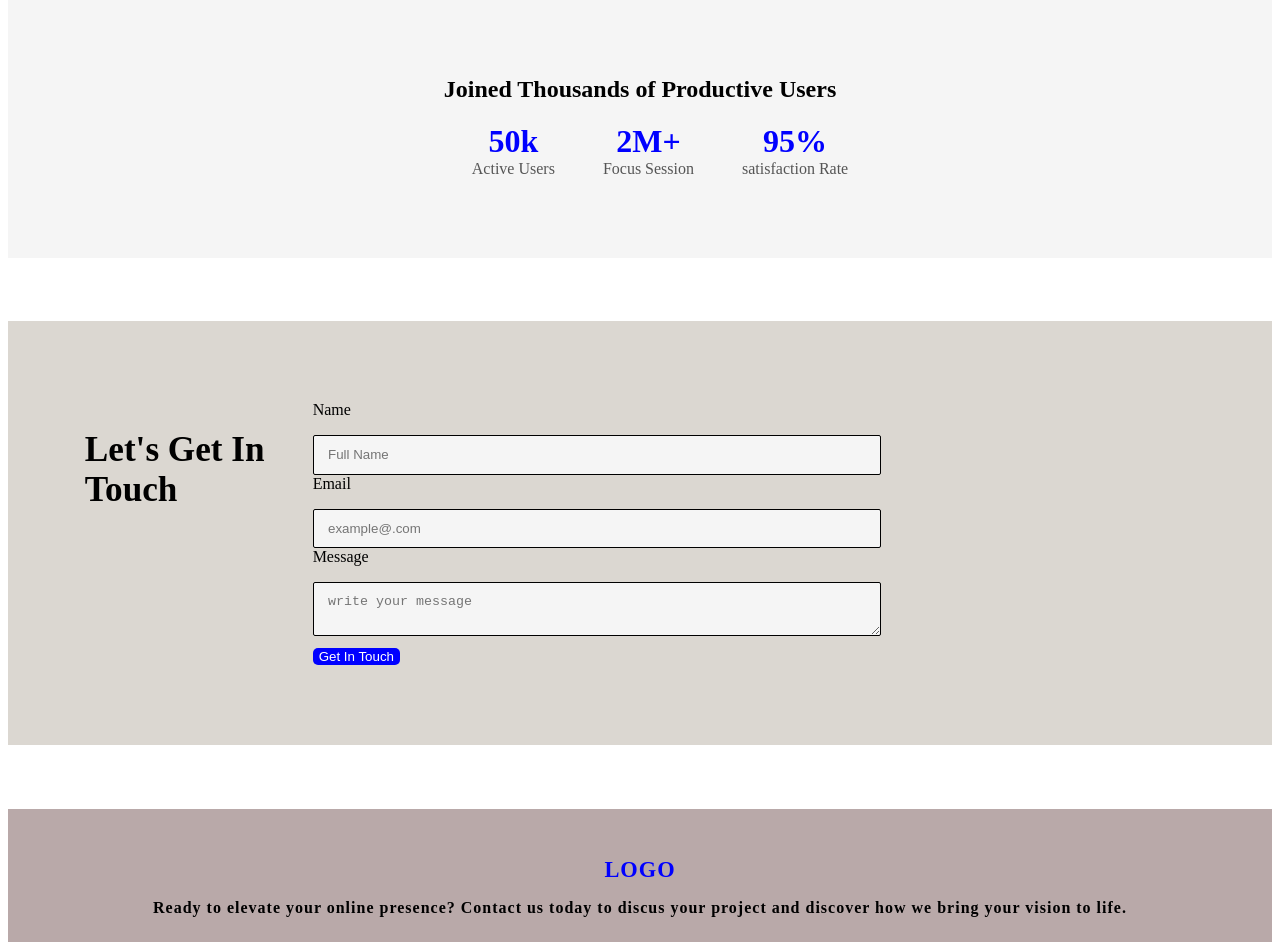
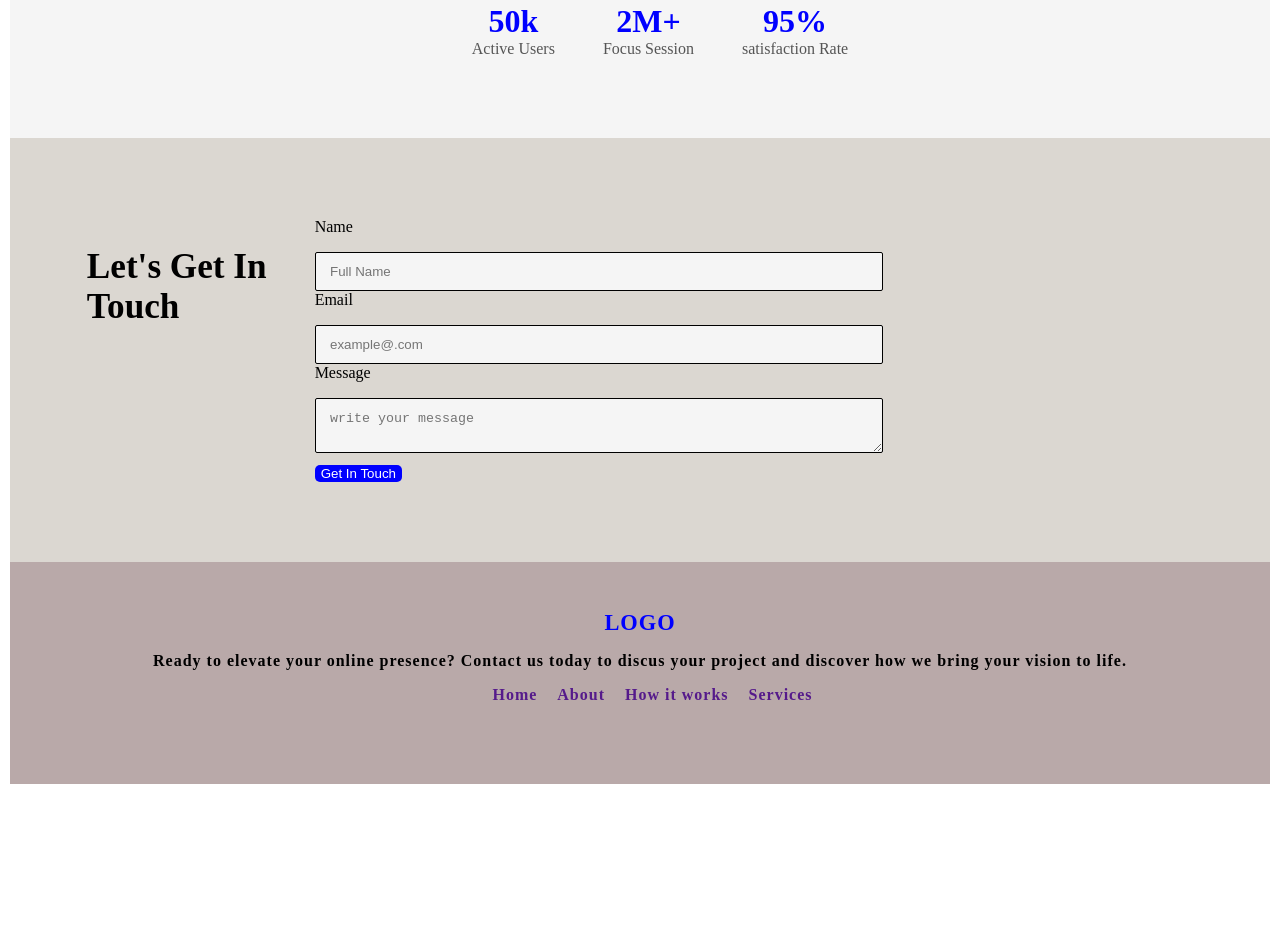
Before and after one commit to enjoydas213/My-First-Assignment, a plain HTML site: page index.html in a window 1280 px wide. Shown: the part 998-1940 px from the top of the page. After the commit the page ends 1792 px from the top, so only its background shows below. Drawn offline with Linux system fonts and the light colour scheme.

Commit message:
added my final task

```diff
--- a/index.html
+++ b/index.html
@@ -56,7 +56,14 @@
         <span class="logo">LOGO</span>
         <p class="finish">Ready to elevate your online presence? Contact us today to discus your project and discover
             how we bring your vision to life. </p>
-
+        <nav>
+            <ul>
+                <li><a href="">Home</a></li>
+                <li><a href="">About</a></li>
+                <li><a href="">How it works</a></li>
+                <li><a href="">Services</a></li>
+            </ul>
+        </nav>
     </footer>
 </body>
 
--- a/styles.css/blog.css
+++ b/styles.css/blog.css
@@ -1,6 +1,5 @@
-img {
-    max-width: 100%;
-    display: block;
+body {
+    padding: 2px 2px;
 }
 
 .navbar {
@@ -34,7 +33,7 @@ button {
 }
 
 .button_top :hover {
-    background-color: black;
+    background-color: rgb(226, 11, 11);
 }
 
 .bannar-title {
@@ -58,14 +57,18 @@ button {
     font-size: smaller;
 }
 
+.button_head :hover {
+    background-color: rebeccapurple;
+}
+
 .action {
     display: grid;
     gap: 3rem;
     grid-template-columns: minmax(280px, 1fr);
     align-items: center;
     display: flex;
-    margin-top: 10%;
     padding: 5rem 6vw;
+    background-color: whitesmoke;
 }
 
 .action_text h2 {
@@ -126,7 +129,6 @@ button {
 .contact {
     display: flex;
     background-color: rgb(219, 215, 209);
-    margin-top: 5%;
 }
 
 .contact_form label {
@@ -152,9 +154,21 @@ button {
 .footer {
     text-align: center;
     padding: 3rem 6vw 4rem;
-    color: black;
     font-weight: 700;
     letter-spacing: 1px;
     background-color: rgb(185, 169, 169);
-    margin-top: 5%;
 }
+
+nav li a {
+    text-decoration: none;
+}
+
+nav li {
+    list-style: none;
+    display: inline;
+    margin-right: 15px;
+}
+
+nav li :hover {
+    background-color: #555;
+}
```
